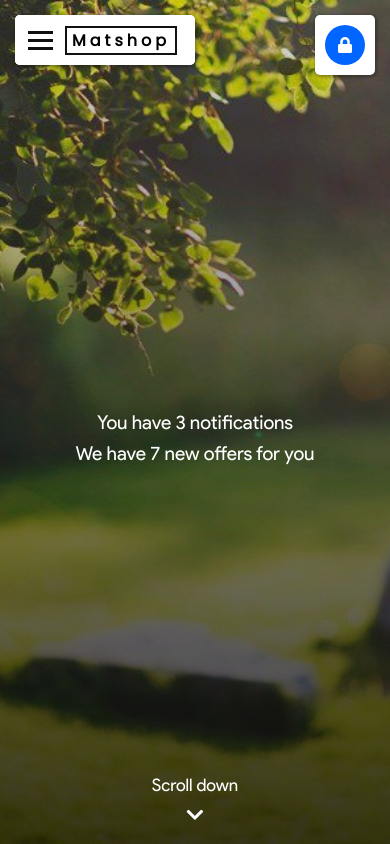
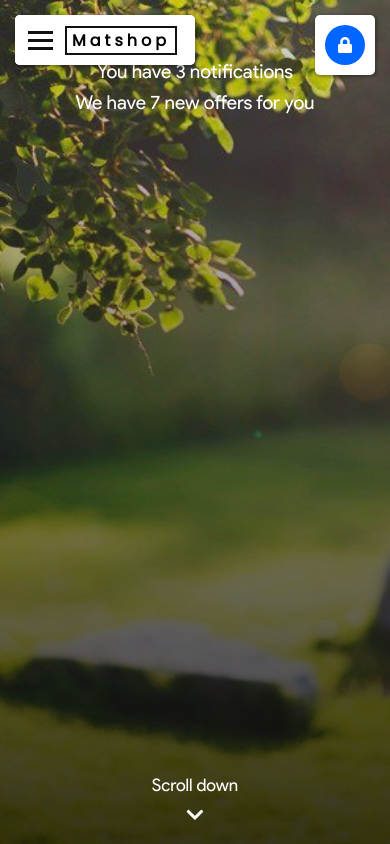
Before and after one commit to jasonwj96/matshop, a React (Create React App) app: page / in a window 390 px wide. Shown: the top 844 px of the page. Built offline with nearby package versions, Linux system fonts and the light colour scheme; no server answers.

Commit message:
Navbar logo is centered when responsive

```diff
--- a/src/App.scss
+++ b/src/App.scss
@@ -1,4 +1,3 @@
 * {
   font-family: "Product Sans Regular";
-  //   font-family: "Roboto";
 }
--- a/src/components/cover.scss
+++ b/src/components/cover.scss
@@ -1,23 +1,20 @@
 .cover {
   box-sizing: border-box;
-  width: 100%;
+  width: 100vw;
   height: 100vh;
   background-position: center;
   background-size: cover;
   background-attachment: fixed;
-  transition: 0.2s filter ease-in-out;
 
   .overlay {
     padding: 20px;
     box-sizing: border-box;
-    width: 100%;
-    height: 100%;
+    width: 100vw;
+    height: 100vh;
     z-index: 1;
     background-image: linear-gradient(#00000021, #000000c7);
     display: flex;
     flex-flow: column;
-    justify-content: center;
-    justify-items: center;
     align-items: center;
 
     .cover-section {
@@ -60,4 +57,17 @@
       }
     }
   }
+
+  @media only screen and (max-width: 360px) {
+    .cover {
+      .overlay {
+        padding: 0;
+
+        .cover-section {
+          margin-top: 30%;
+          padding: 0;
+        }
+      }
+    }
+  }
 }
--- a/src/components/navbar.scss
+++ b/src/components/navbar.scss
@@ -168,10 +168,15 @@ link {
       width: 100vw;
       border-radius: 0;
       margin: 0;
+      .nav-menu {
+        justify-content: center;
 
-      .nav-menu {
+        #nav-btn {
+          position: absolute;
+          left: 0;
+        }
+
         .logo {
-          align-self: center;
         }
       }
     }
```
